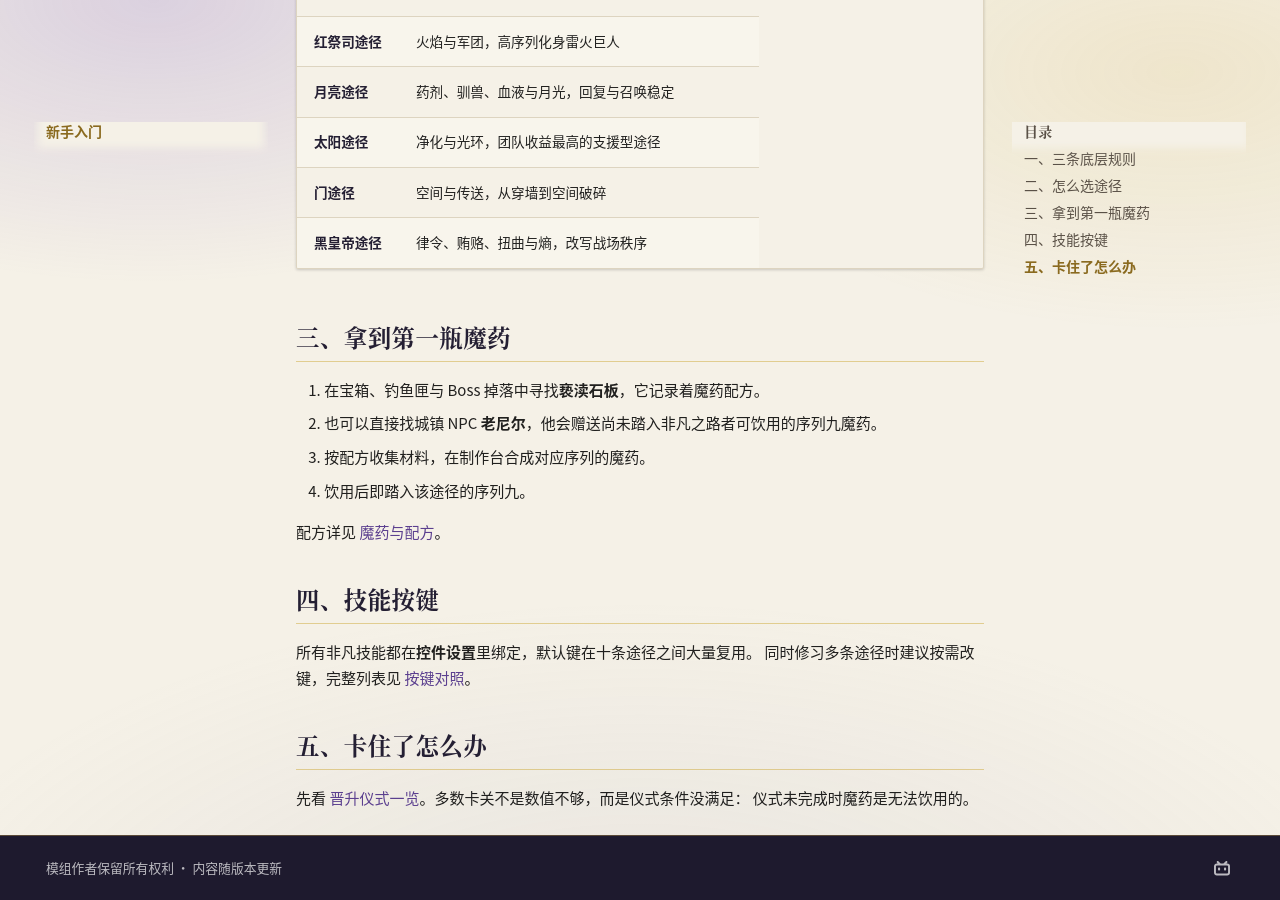
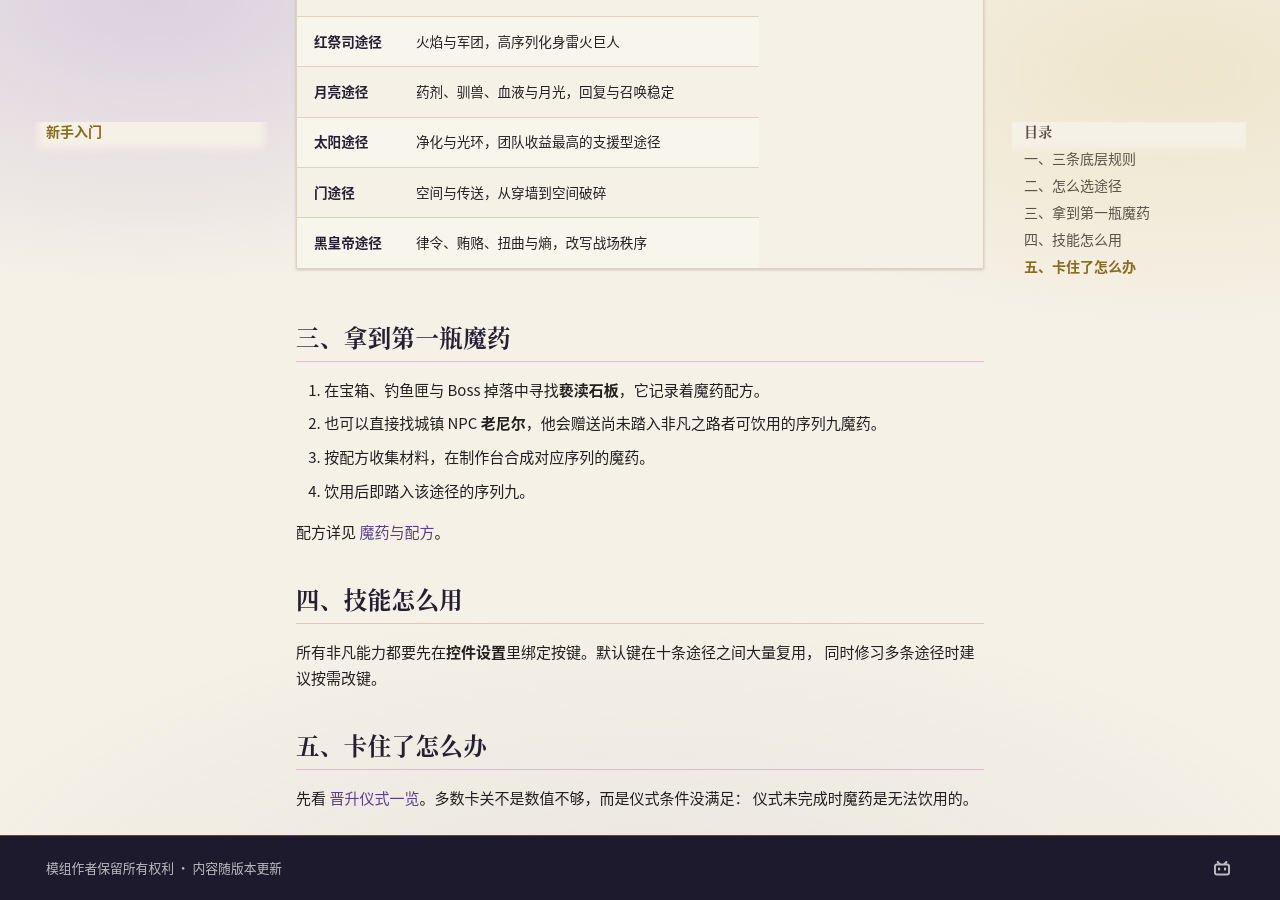
Before and after one commit to fangzhoudan718-lang/guimi, an MkDocs documentation site: the page built from docs/Getting-Started.md, in a window 1280 px wide and 900 px high, scrolled down 903 px. Built offline with MkDocs 1.6.1 and Material for MkDocs 9.7.7, drawn with Linux system fonts in a browser that asks for light colours; comment, search, counter and statistics services are not loaded; some of the changed text lies outside the part shown.

Commit message:
删除按键对照栏目，并移除页头的仓库链接

```diff
--- a/docs/Getting-Started.md
+++ b/docs/Getting-Started.md
@@ -37,10 +37,10 @@
 
 配方详见 [魔药与配方](Potions-and-Recipes.md)。
 
-## 四、技能按键
+## 四、技能怎么用
 
-所有非凡技能都在**控件设置**里绑定，默认键在十条途径之间大量复用。
-同时修习多条途径时建议按需改键，完整列表见 [按键对照](Keybinds.md)。
+所有非凡能力都要先在**控件设置**里绑定按键。默认键在十条途径之间大量复用，
+同时修习多条途径时建议按需改键。
 
 ## 五、卡住了怎么办
 
--- a/mkdocs.yml
+++ b/mkdocs.yml
@@ -1,8 +1,6 @@
 site_name: 诡秘之主 · 泰拉瑞亚模组 Wiki
 site_description: 十条非凡途径、序列能力、魔药配方与晋升仪式
 site_url: https://fangzhoudan718-lang.github.io/guimi/
-repo_url: https://github.com/fangzhoudan718-lang/guimi
-repo_name: fangzhoudan718-lang/guimi
 edit_uri: ""
 copyright: 模组作者保留所有权利 · 内容随版本更新
 
@@ -90,7 +88,6 @@
       - 门途径神奇物品: Items-and-Curios.md
       - 封印物与活性: Sealed-Artifacts.md
   - 系统与操作:
-      - 按键对照: Keybinds.md
       - NPC 好感度: Favorability.md
       - 常见问题: FAQ.md
 
```
Also changed, not shown: docs/FAQ.md (+0 -1 lines), docs/Keybinds.md (deleted, +0 -26 lines), docs/index.md (+0 -2 lines).
